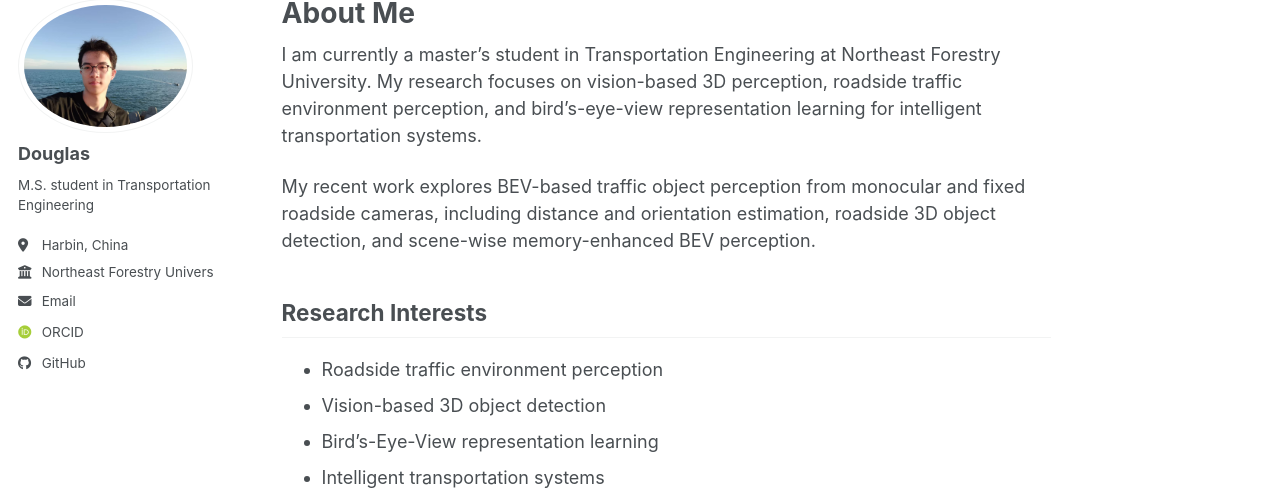
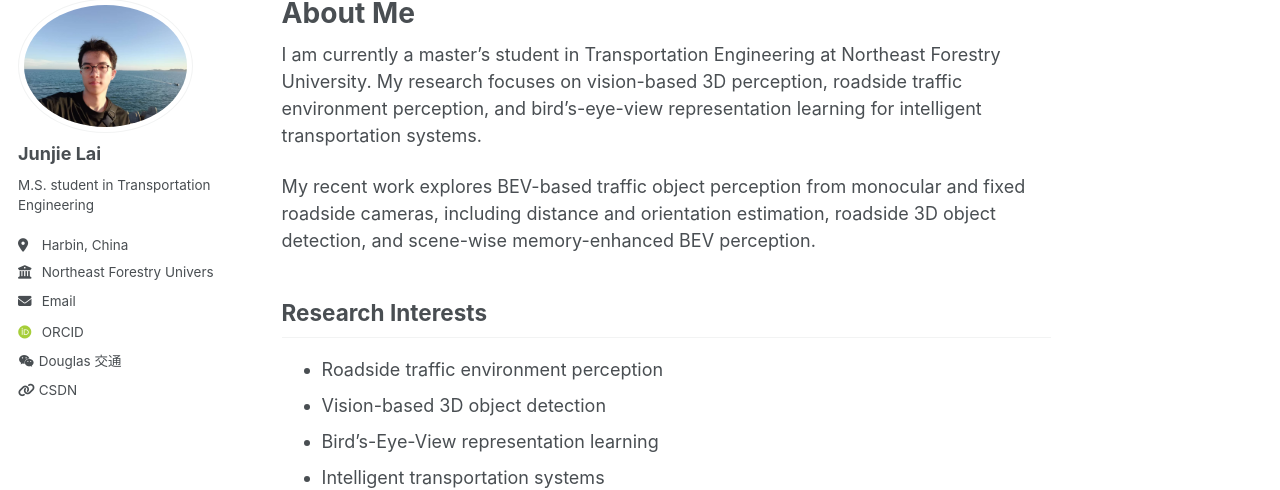
Before and after one commit to Douglassssss/Douglassssss.github.io, a Jekyll site: the page built from _pages/about.md, in a window 1280 px wide. Shown: the part 102-592 px from the top of the page. Built offline with Jekyll 4.4.1, drawn with Linux system fonts in a browser that asks for light colours; some web fonts are replaced; a script bundle is joined from its source files by our own code; library files that are not in the unit come from our copies.

Commit message:
Polish homepage style

```diff
--- a/_config.yml
+++ b/_config.yml
@@ -24,7 +24,7 @@ repository               : "Douglassssss/Douglassssss.github.io"
 author:
   # Biographic information
   avatar           : "profile.jpg"
-  name             : "Douglas"
+  name             : "Junjie Lai"
   pronouns         : # example: "she/her"
   bio              : "M.S. student in Transportation Engineering"
   location         : "Harbin, China"
@@ -51,7 +51,7 @@ author:
   bitbucket        : # Username - Update with your username on the site
   codepen          : # Username
   dribbble         : # Username
-  github           : "Douglassssss" # Username - Update with your username on the site
+  github           : # "Douglassssss" # Username - Update with your username on the site
   kaggle           : # Username
   stackoverflow    : # User number or user number and name (i.e., use "1" or "1/jeff-atwood")
 
@@ -81,6 +81,8 @@ author:
   xing             : # Username
   youtube          : # Username
   zhihu            : # Username
+  wechat_name      : "Douglas 交通"
+  csdn             : "https://blog.csdn.net/Douglassssssss"
 
 # Publication Category - The following the list of publication categories and their headings
 publication_category:
--- a/_includes/author-profile.html
+++ b/_includes/author-profile.html
@@ -171,6 +171,20 @@
       {% if author.zhihu %}
       <li><a href="https://www.zhihu.com/people/{{ author.zhihu }}"><i class="fab fa-fw fa-zhihu icon-pad-right" aria-hidden="true"></i>Zhihu</a></li>
       {% endif %}
+
+      {% if author.wechat_name %}
+      <li>
+        <i class="fab fa-fw fa-weixin" aria-hidden="true"></i> {{ author.wechat_name }}
+      </li>
+      {% endif %}
+
+      {% if author.csdn %}
+        <li>
+          <a href="{{ author.csdn }}" target="_blank" rel="noopener noreferrer">
+            <i class="fas fa-fw fa-link" aria-hidden="true"></i> CSDN
+          </a>
+        </li>
+      {% endif %}
     </ul>
   </div>
 </div>
```
